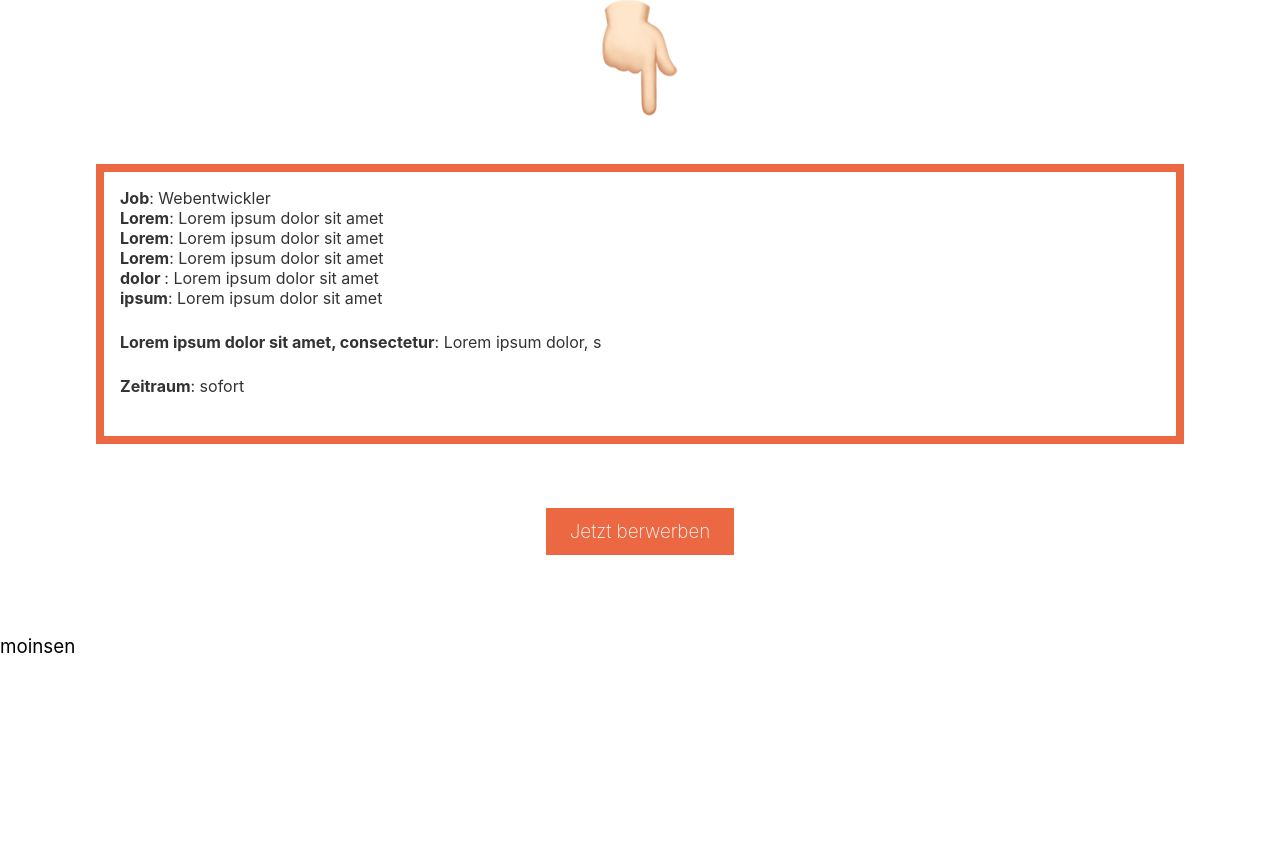
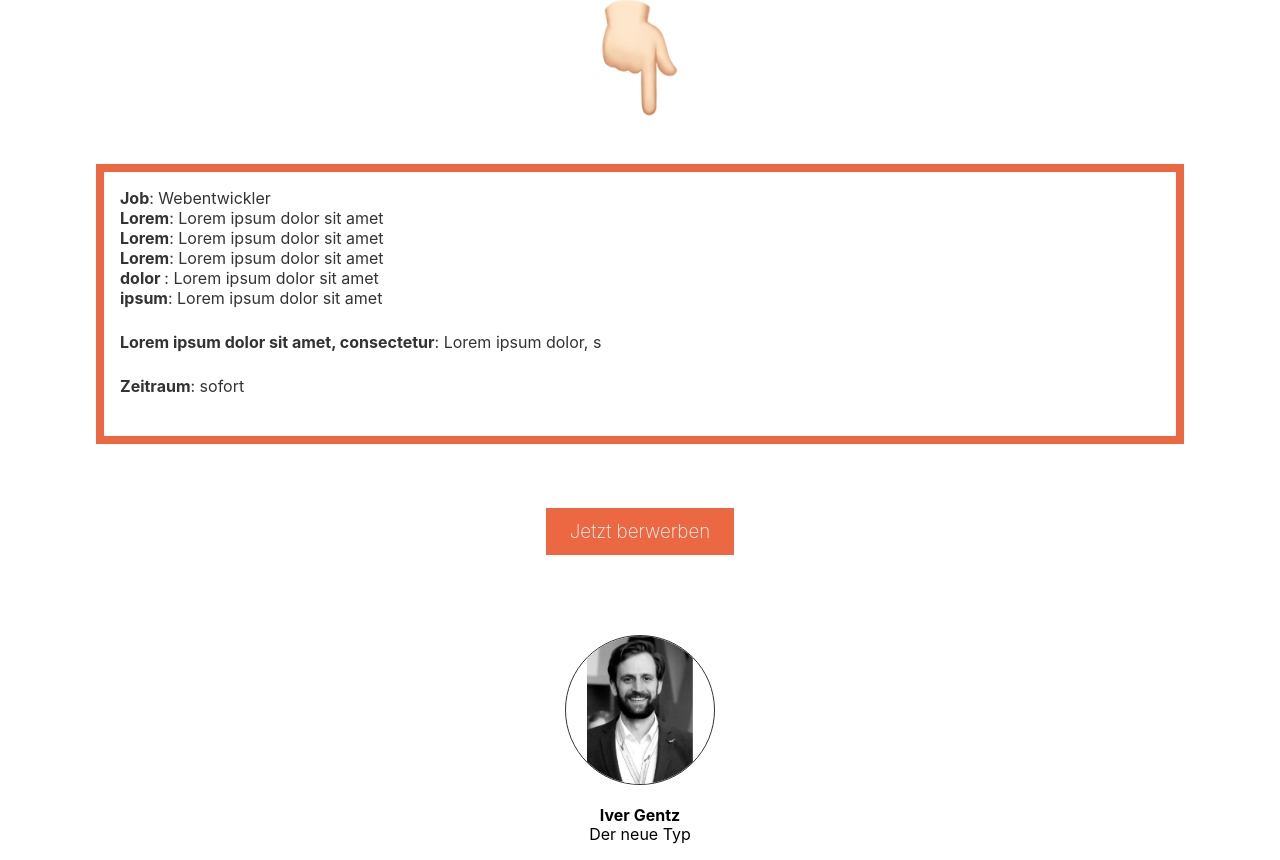
Before and after one commit to ivergentz/helllicht, a React (Create React App) app: page / in a window 1280 px wide. Shown: the part 1674-2534 px from the top of the page. Before the commit the page ends 2332 px from the top, so only its background shows below. Built offline with nearby package versions, Linux system fonts and the light colour scheme.

Commit message:
Added image in Contact Section

```diff
--- a/src/components/ContactSection.js
+++ b/src/components/ContactSection.js
@@ -1,7 +1,38 @@
 import React from 'react'
+import styled from 'styled-components'
+import portrait from '../images/iver.png'
 
 const ContactSection = () => {
-  return <div>moinsen</div>
+  return (
+    <ContactContainer>
+      <Img src={portrait} alt="foto iver gentz" />
+      <p>
+        <strong>Iver Gentz</strong>
+        <br />
+        Der neue Typ
+      </p>
+    </ContactContainer>
+  )
 }
 
 export default ContactSection
+
+const ContactContainer = styled.section`
+  display: block;
+  width: 100%;
+  text-align: center;
+  p {
+    margin: 1rem auto;
+    font-size: 1rem;
+    line-height: 1.2rem;
+  }
+`
+
+const Img = styled.img`
+  margin: 0 auto;
+  height: 150px;
+  width: 150px;
+  object-fit: contain;
+  border-radius: 200px;
+  border: 1px solid var(--grey);
+`
```
Also changed, not shown: src/images/iver.png (added).
